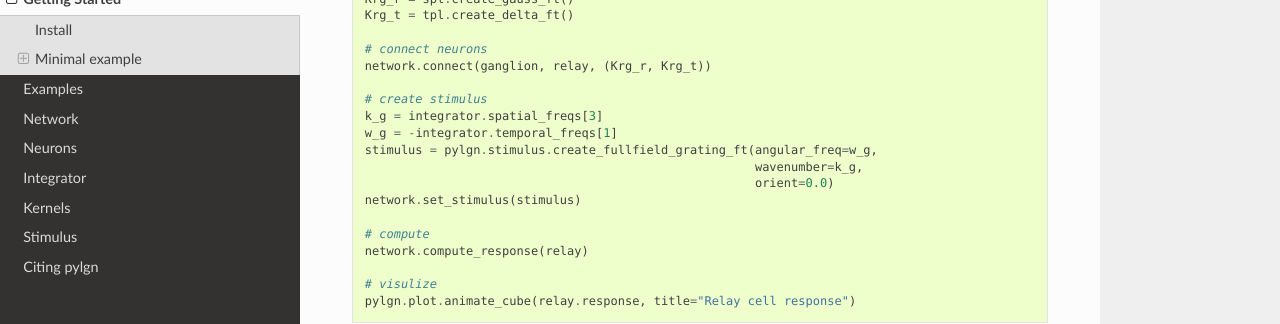
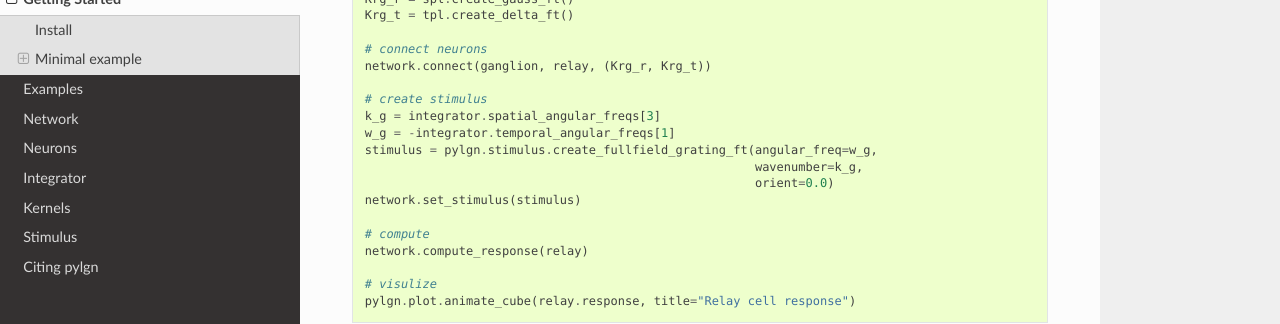
Before and after one commit to miladh/pylgn, a Sphinx documentation site: the page built from docs/source/quick.rst, in a window 1280 px wide and 900 px high, scrolled down 726 px. Shown: the part 151-475 px from the top of the window. Built offline with Sphinx 7.4.7 and the Read the Docs theme 2.0.0, drawn with Linux system fonts in a browser that asks for light colours; some of the changed text lies outside the part shown.

Commit message:
doc updates

```diff
--- a/docs/source/quick.rst
+++ b/docs/source/quick.rst
@@ -46,8 +46,8 @@ The complete code and a step-by-step explanation is given below:
           network.connect(ganglion, relay, (Krg_r, Krg_t))
 
           # create stimulus
-          k_g = integrator.spatial_freqs[3]
-          w_g = -integrator.temporal_freqs[1]
+          k_g = integrator.spatial_angular_freqs[3]
+          w_g = -integrator.temporal_angular_freqs[1]
           stimulus = pylgn.stimulus.create_fullfield_grating_ft(angular_freq=w_g,
                                                                 wavenumber=k_g,
                                                                 orient=0.0)
@@ -142,8 +142,8 @@ In this example we just take some values from the existing values:
 
 .. testcode::
 
-          k_g = integrator.spatial_freqs[3]
-          w_g = integrator.temporal_freqs[1]
+          k_g = integrator.spatial_angular_freqs[3]
+          w_g = integrator.temporal_angular_freqs[1]
           stimulus = pylgn.stimulus.create_fullfield_grating_ft(angular_freq=w_g,
                                                                 wavenumber=k_g,
                                                                 orient=0.0)
```
